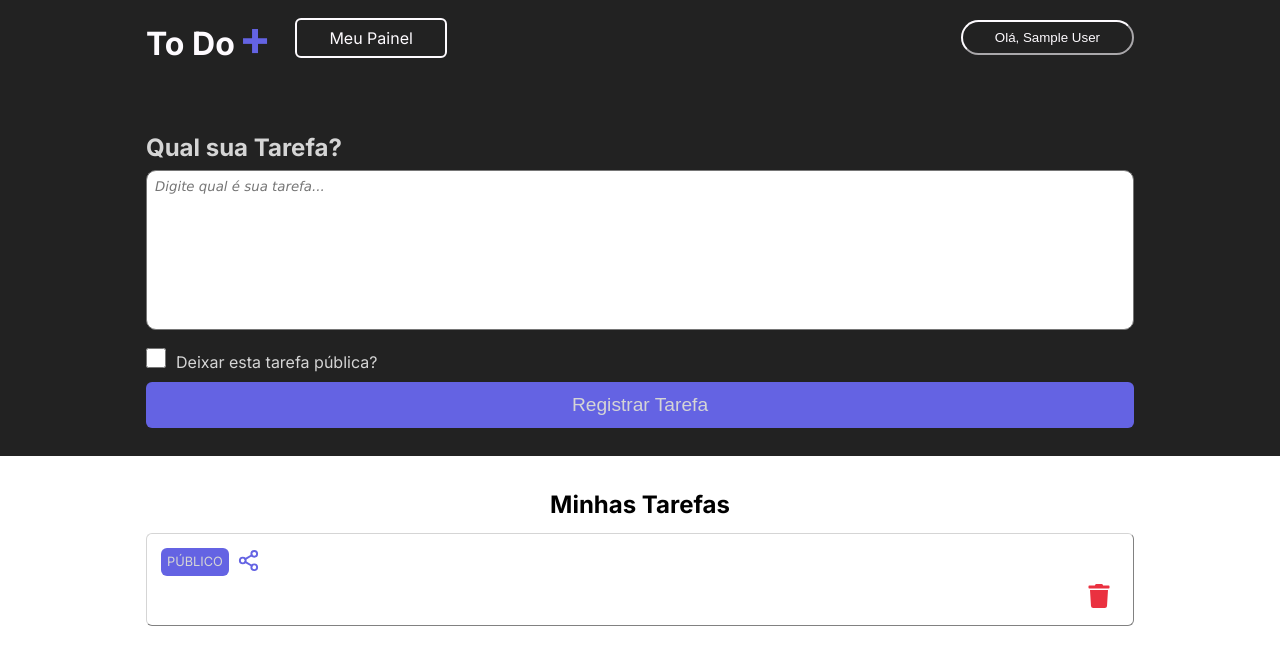
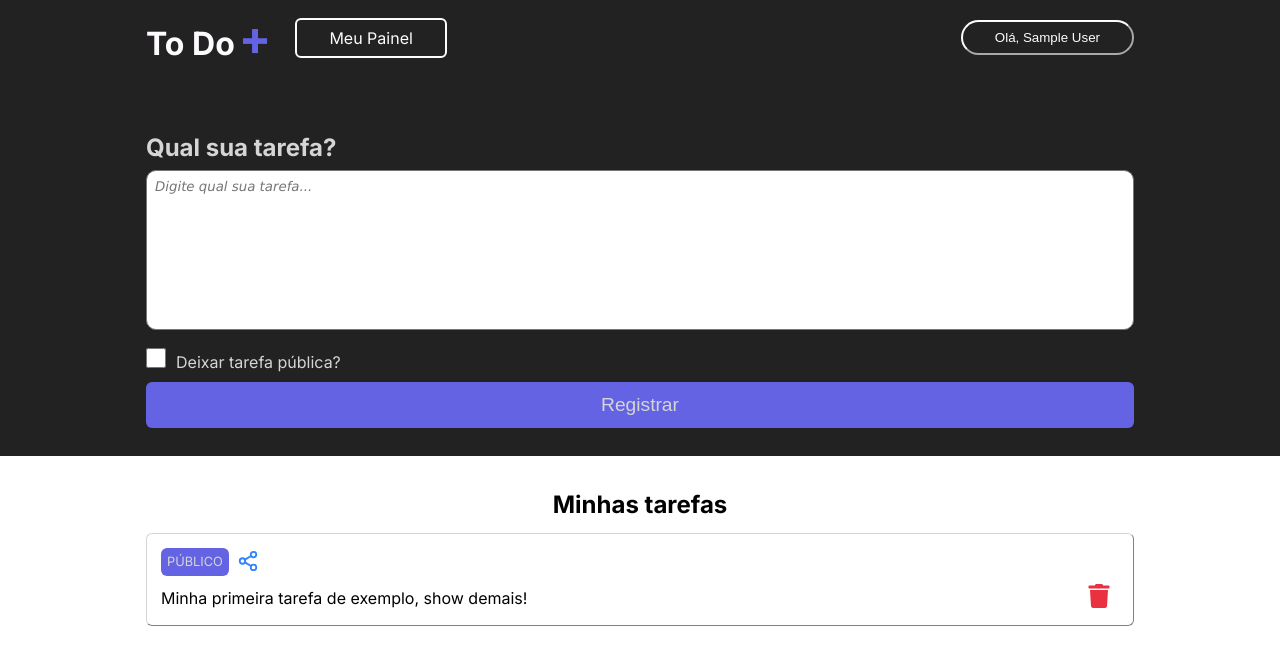
Before and after one commit to LeandroDukievicz/next-todo-list, a Next.js app: page /dashboard in a window 1280 px wide. Shown: the top 664 px of the page. Built offline with nearby package versions, Linux system fonts and the light colour scheme; no server answers; sample sign-in values are in the browser's storage.

Commit message:
📝 CONTENT: modified dashboard page

```diff
--- a/src/app/dashboard/page.tsx
+++ b/src/app/dashboard/page.tsx
@@ -1,52 +1,76 @@
 "use client";
 
-import { getSession, useSession } from "next-auth/react";
-import Link from "next/link";
+import { useSession } from "next-auth/react";
 import { ChangeEvent, FormEvent, useState, useEffect } from "react";
-import styles from "./dashboard.module.css";
+import styles from "./styles.module.css";
 import Head from "next/head";
-import { Textarea } from "../../components/textArea";
+import { Textarea } from "../../components/textarea";
 import { FiShare2 } from "react-icons/fi";
 import { FaTrash } from "react-icons/fa";
+import { db } from "../../services/firebaseConnection"; // Importando a conexão com o Firebase
+import { addDoc, collection } from "firebase/firestore";
 
 export default function Dashboard() {
   const { data: session, status } = useSession();
   const [input, setInput] = useState("");
   const [publicTask, setPublicTask] = useState(false);
 
+  useEffect(() => {
+    if (status === "unauthenticated") {
+      window.location.href = "/";
+    }
+  }, [status]);
+
   function handleChangePublic(event: ChangeEvent<HTMLInputElement>) {
     setPublicTask(event.target.checked);
   }
 
-    function handleRegisterTask(event: FormEvent){
+  async function handleRegisterTask(event: FormEvent) {
     event.preventDefault();
 
+    if (input === "") return;
 
+    try {
+      console.log("Attempting to add document with:", {
+        tarefa: input,
+        created: new Date(),
+        user: session?.user?.email,
+        public: publicTask,
+      });
+
+      await addDoc(collection(db, "tarefas"), {
+        tarefa: input,
+        created: new Date(),
+        user: session?.user?.email,
+        public: publicTask,
+      });
+
+      setInput("");
+      setPublicTask(false);
+    } catch (err) {
+      console.error("Error adding document: ", err);
     }
-
-    if (status === "loading") {
-        return <p>Carregando...</p>;
   }
 
   return (
     <div className={styles.container}>
       <Head>
-                <title>Painel de Tarefas</title>
+        <title>Meu painel de tarefas</title>
       </Head>
+
       <main className={styles.main}>
         <section className={styles.content}>
           <div className={styles.contentForm}>
-                        <h1 className={styles.title}>Qual sua Tarefa?</h1>
+            <h1 className={styles.title}>Qual sua tarefa?</h1>
 
             <form onSubmit={handleRegisterTask}>
               <Textarea
-                                placeholder="Digite qual é sua tarefa..."
+                placeholder="Digite qual sua tarefa..."
                 value={input}
                 onChange={(event: ChangeEvent<HTMLTextAreaElement>) =>
                   setInput(event.target.value)
                 }
               />
-
               <div className={styles.checkboxArea}>
                 <input
                   type="checkbox"
@@ -54,26 +78,29 @@ export default function Dashboard() {
                   checked={publicTask}
                   onChange={handleChangePublic}
                 />
-                                <label>Deixar esta tarefa pública?</label>
+                <label>Deixar tarefa pública?</label>
               </div>
+
               <button className={styles.button} type="submit">
-                                Registrar Tarefa
+                Registrar
               </button>
             </form>
           </div>
         </section>
 
         <section className={styles.taskContainer}>
-                    <h1>Minhas Tarefas</h1>
+          <h1>Minhas tarefas</h1>
+
           <article className={styles.task}>
             <div className={styles.tagContainer}>
               <label className={styles.tag}>PÚBLICO</label>
               <button className={styles.shareButton}>
-                                <FiShare2 size={23} color="#6463e3" />
+                <FiShare2 size={22} color="#3183ff" />
               </button>
             </div>
+
             <div className={styles.taskContent}>
-                            <p></p>
+              <p>Minha primeira tarefa de exemplo, show demais!</p>
               <button className={styles.trashButton}>
                 <FaTrash size={24} color="#ea3140" />
               </button>
--- a/src/services/firebaseConnection.ts
+++ b/src/services/firebaseConnection.ts
@@ -1,6 +1,5 @@
-
 import { initializeApp } from "firebase/app";
-import { getFirestore } from 'firebase/firestore'
+import { getFirestore } from "firebase/firestore";
 
 const firebaseConfig = {
   apiKey: "AIzaSyAfo1wZKbNQ01xqOeFo28vcuv-pbXD7ZQ4",
@@ -11,9 +10,7 @@ const firebaseConfig = {
   appId: "1:956548769891:web:3ade89d642b819e28d7056"
 };
 
-
 const firebaseApp = initializeApp(firebaseConfig);
-
-const db = getFirestore(fireabaseApp)
+const db = getFirestore(firebaseApp);
 
 export { db };
```
Also changed, not shown: src/app/dashboard/styles.module.css (renamed from src/app/dashboard/dashboard.module.css). Lines whose indentation alone changed are shown as unchanged.
